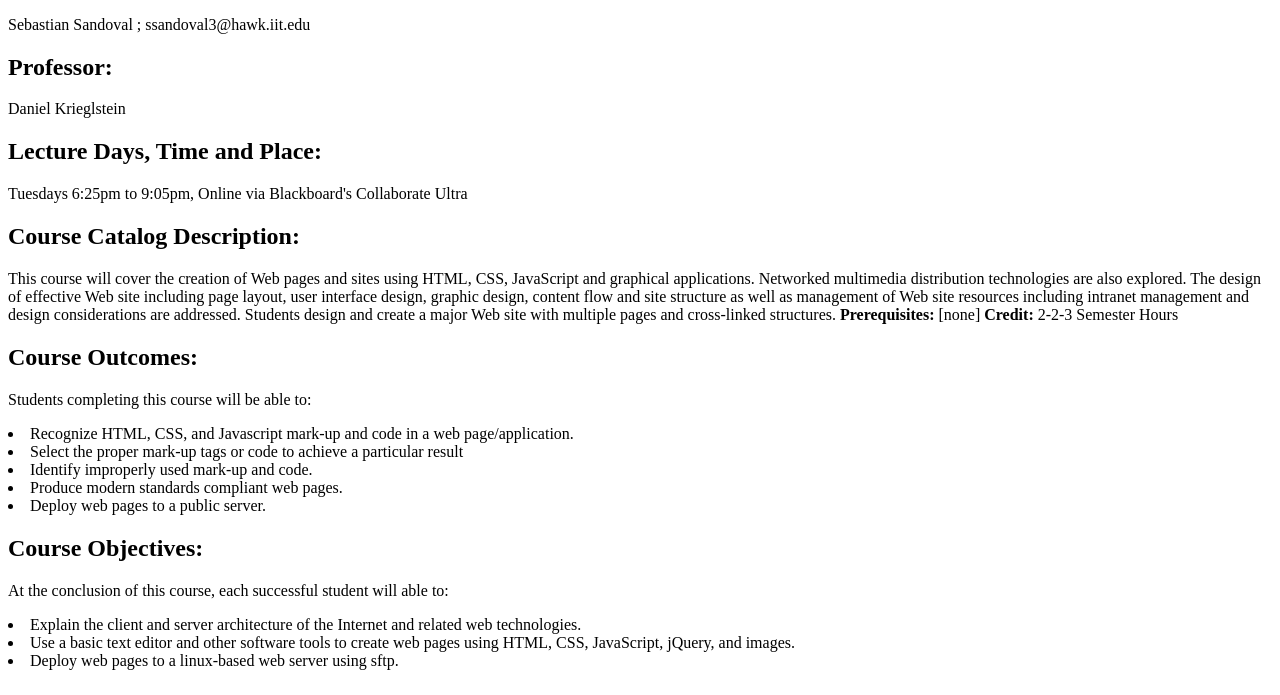
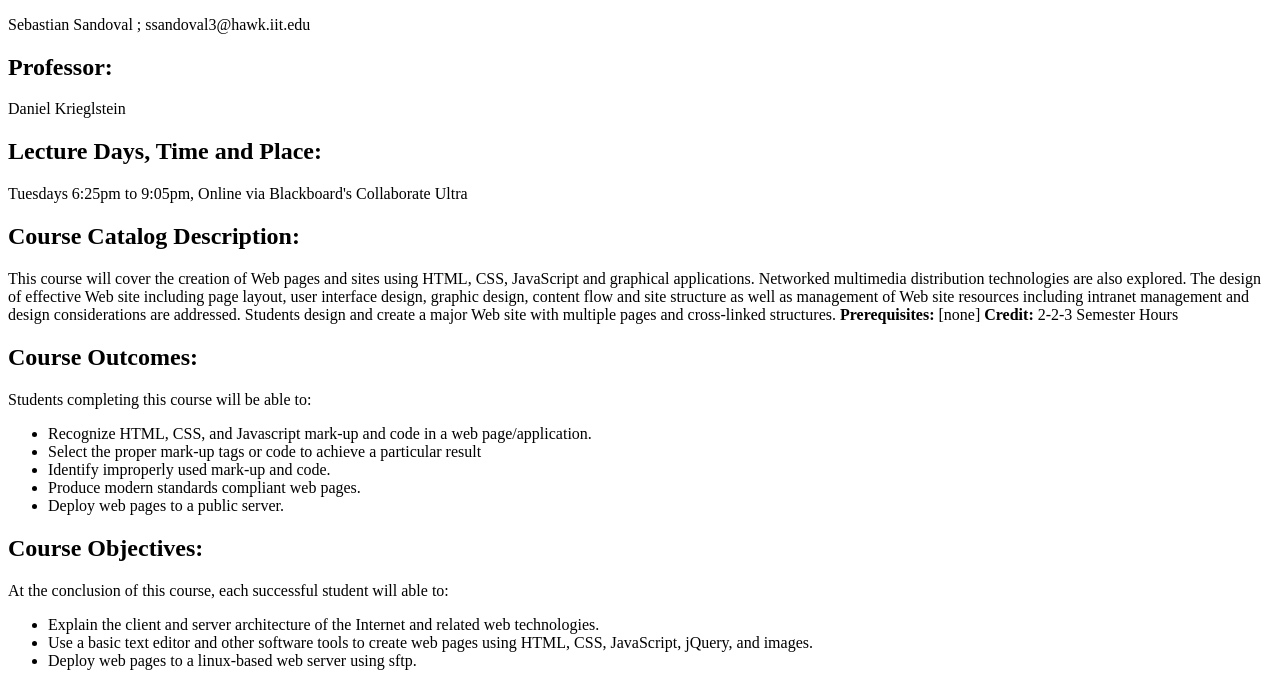
Before and after one commit to ssandoval3/Lab02, a plain HTML site: page index.html in a window 1280 px wide. Shown: the part 105-800 px from the top of the page. Drawn offline with Linux system fonts and the light colour scheme.

Commit message:
Update index.html

```diff
--- a/index.html
+++ b/index.html
@@ -29,22 +29,22 @@
 <div>
 	<h2>Course Outcomes:</h2>
 	<p>Students completing this course will be able to:</p>
-	<u1>
+	<ul>
 		<li>Recognize HTML, CSS, and Javascript mark-up and code in a web page/application.</li>
 		<li>Select the proper mark-up tags or code to achieve a particular result</li>
 		<li>Identify improperly used mark-up and code.</li>
 		<li>Produce modern standards compliant web pages.</li>
 		<li>Deploy web pages to a public server.</li>
-	</u1>
+	</ul>
 </div>
 <div>
 	<h2>Course Objectives:</h2>
 	<p>At the conclusion of this course, each successful student will able to:
-	<u1>
+	<ul>
 		<li>Explain the client and server architecture of the Internet and related web technologies.</li>
 		<li>Use a basic text editor and other software tools to create web pages using HTML, CSS, JavaScript, jQuery, and images.</li>
 		<li>Deploy web pages to a linux-based web server using sftp.</li>
-	</u1>
+	</ul>
 </div>
 </body>
 </html>
```
